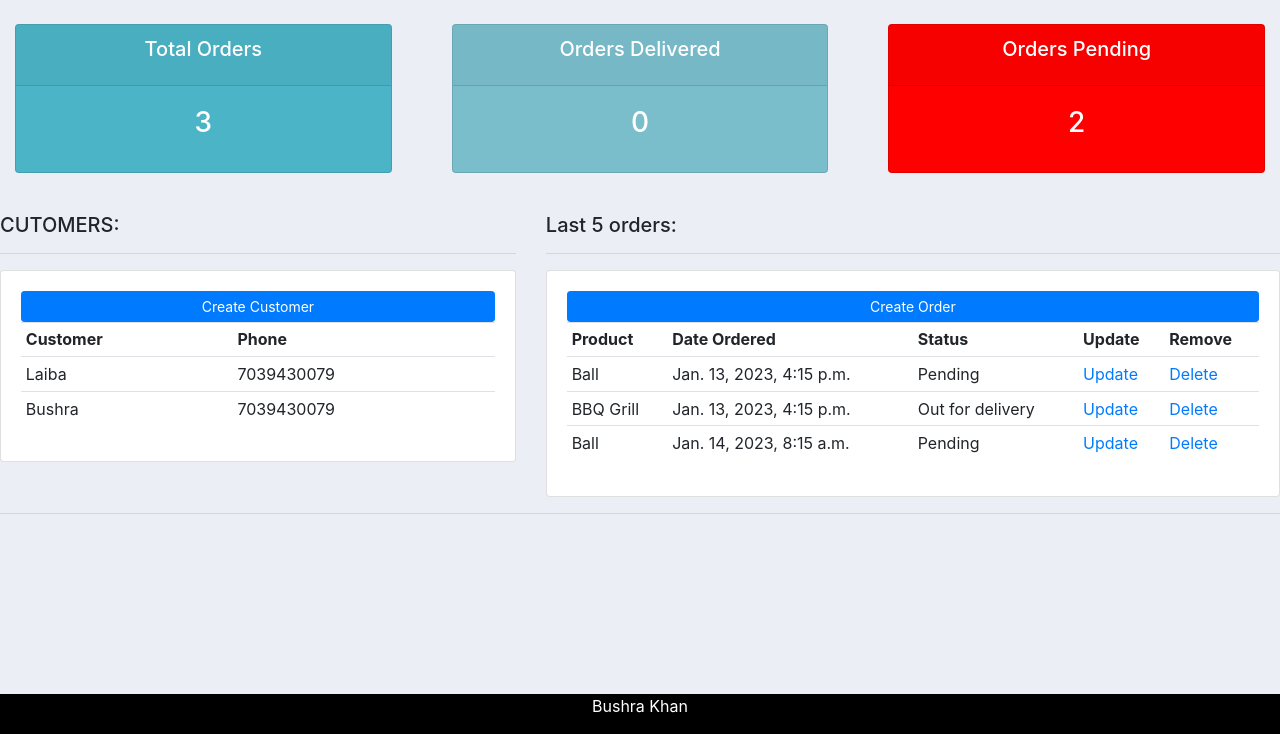
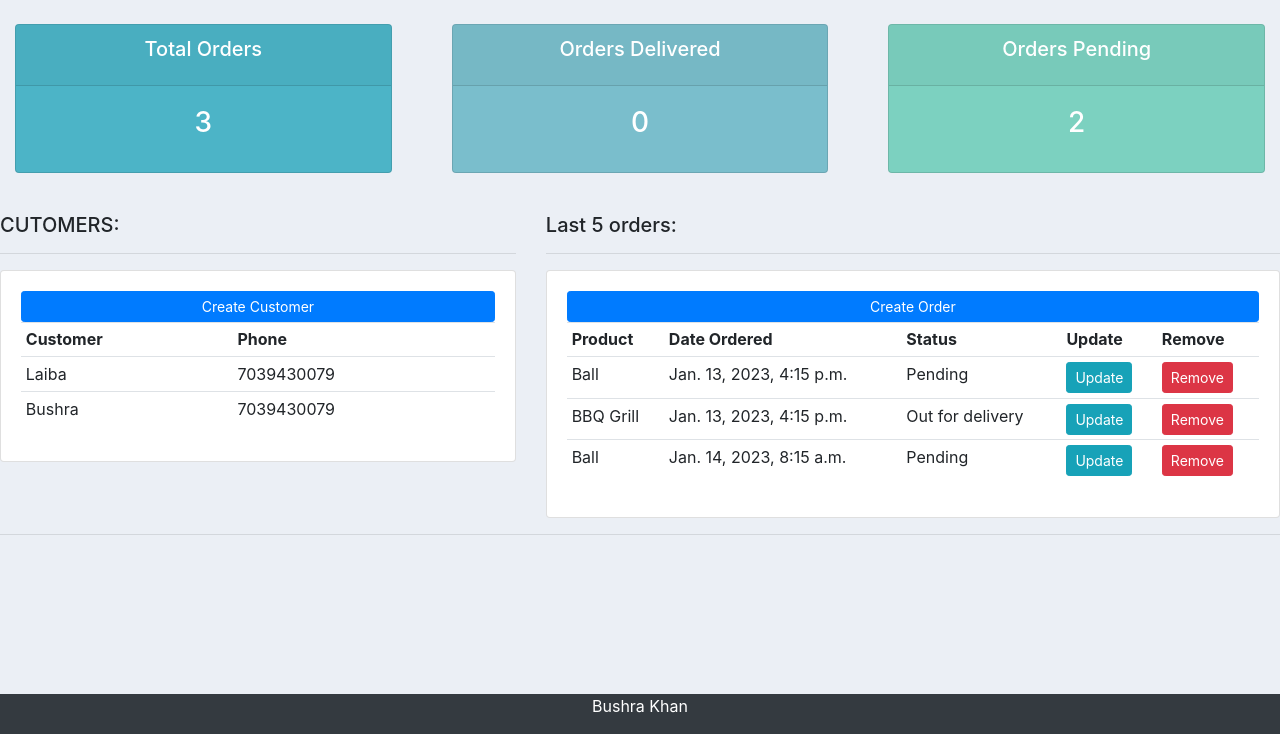
Before and after one commit to bushkhan/django_crm, a Django app: page / in a window 1280 px wide. Shown: the part 66-800 px from the top of the page. Run offline with Django 4.2, Linux system fonts and the light colour scheme; data comes from the database, SQL or seed files in the repository; some libraries are stand-ins or nearby versions.

Commit message:
routing and templates

```diff
--- a/accounts/templates/accounts/dashboard.html
+++ b/accounts/templates/accounts/dashboard.html
@@ -43,8 +43,8 @@
                     <td>{{i.product}}</td>
                     <td>{{i.date_created}}</td>
                     <td>{{i.status}}</td>
-                    <td><a href="">Update</a></td>
-                    <td><a href="">Delete</a></td>
+                    <td><a href="" class="btn btn-sm btn-info">Update</a></td>
+                    <td><a href="" class="btn btn-sm btn-danger">Remove</a></td>
 
                 </tr>
             {% endfor %}
--- a/accounts/urls.py
+++ b/accounts/urls.py
@@ -4,6 +4,6 @@ from . import views
 urlpatterns = [
     path("", views.home),
     path("products/", views.products),
-    path("customer/", views.customer),
+    path("customer/<str:pk_test>", views.customer),
 
 ]
--- a/accounts/views.py
+++ b/accounts/views.py
@@ -26,6 +26,11 @@ def products(request):
     products = Product.objects.all()
     return render(request, 'accounts/products.html',{'products': products})
 
-def customer(request):
+def customer(request,pk_test):
+    customer = Customer.objects.get(id=pk_test)
 
-    return render(request, 'accounts/customer.html')
+    orders = customer.order_set.all()
+
+    order_total = orders.count()
+    context = {'customer':customer,'orders': orders,'order_total':order_total}
+    return render(request, 'accounts/customer.html',context)
--- a/static/css/main.css
+++ b/static/css/main.css
@@ -9,14 +9,13 @@ body{
     background-color: #7abecc;
 }
 #orders-pending{
-    background-color: red;
+    background-color: #7cd1c0;
 }
 .footer {
     position: fixed;
-    left: 0;
     bottom: 0;
     width: 100%;
-    background-color: black;
+    background-color: #343A40;
     color: white;
     text-align: center;
  }
```
Also changed, not shown: accounts/templates/accounts/customer.html (+13 -3 lines).
